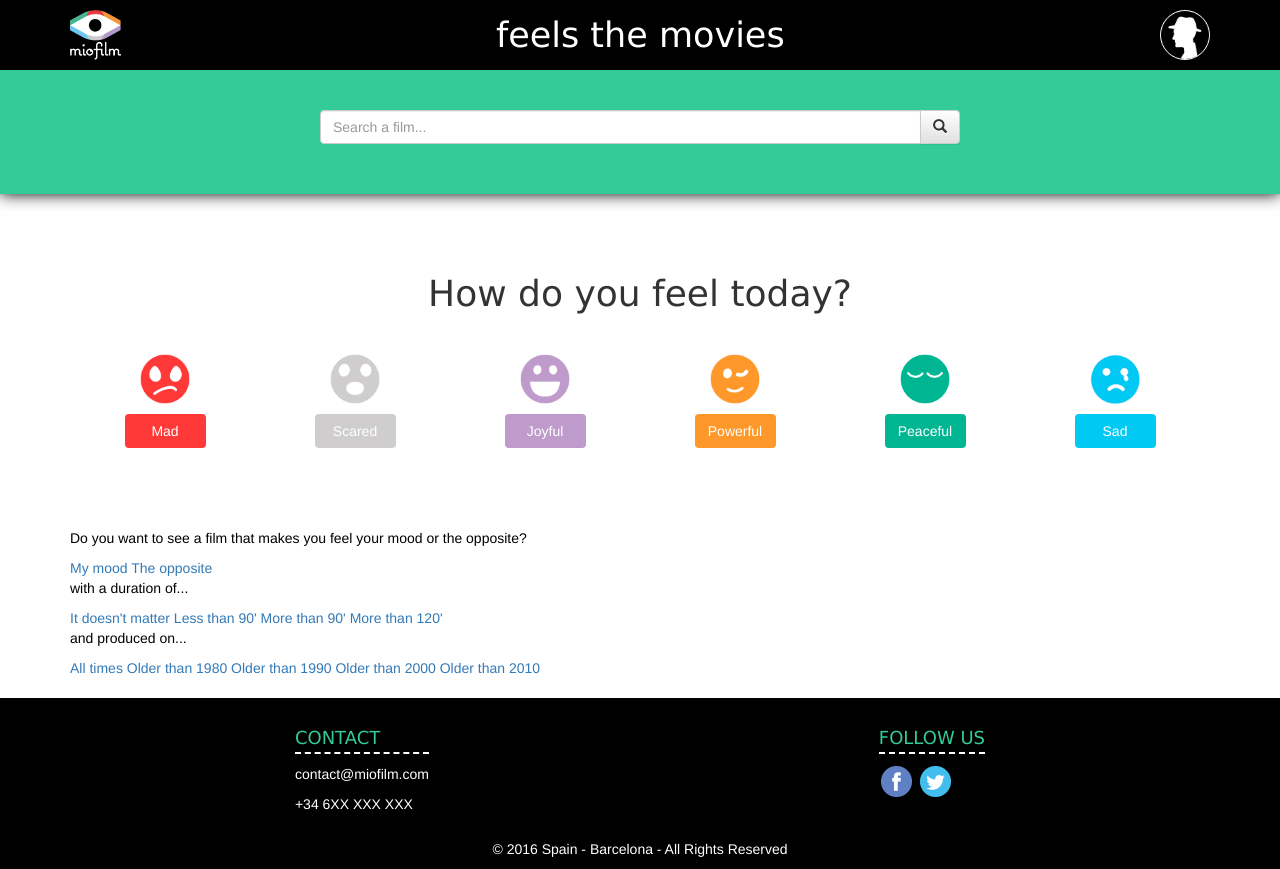
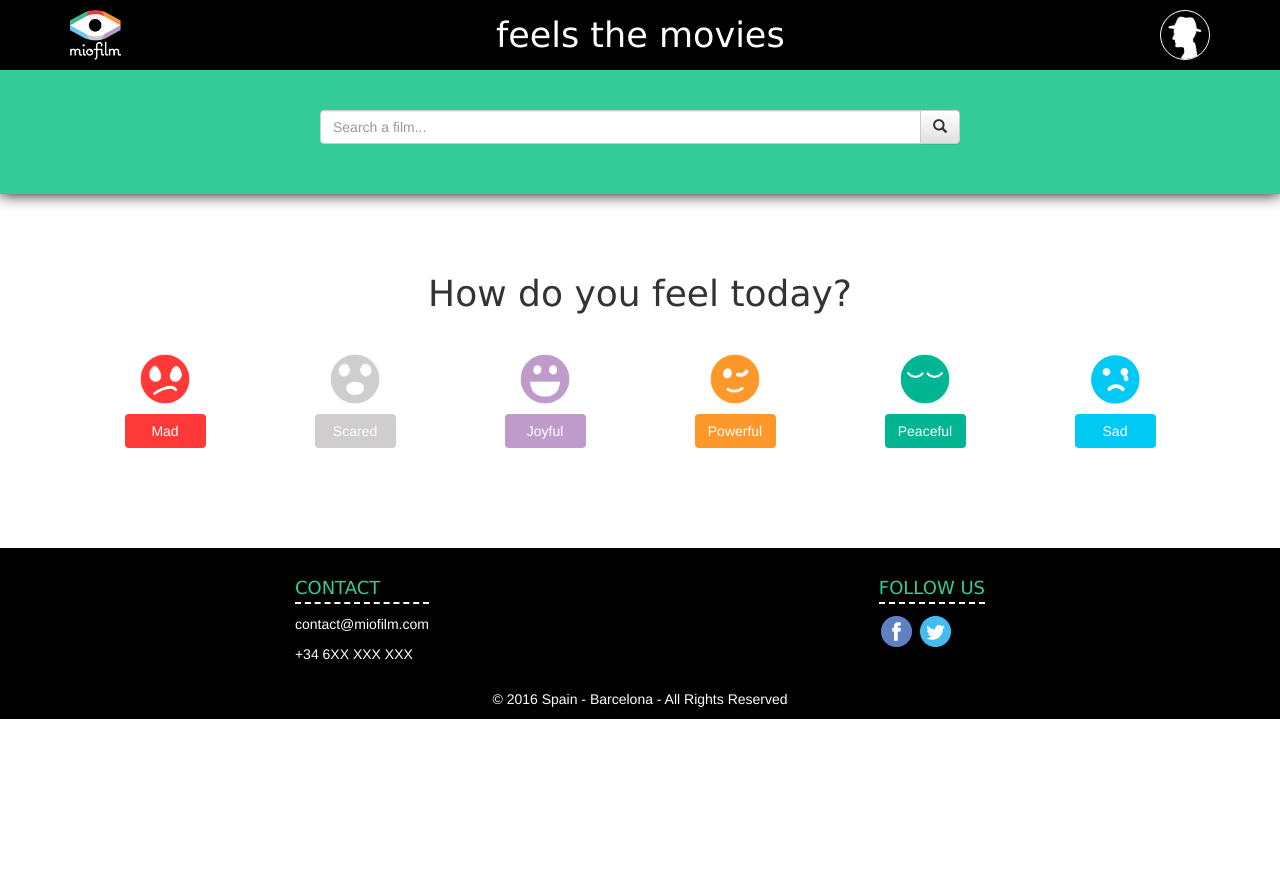
Before and after one commit to mandril888/MioFilm, a website: page index.html at #/home in a window 1280 px wide. After the commit the page ends 800 px from the top, so only its background shows below. Drawn offline with nearby package versions, Linux system fonts and the light colour scheme; some packages are replaced by stand-ins of ours; a script that the page names is missing; a web font is replaced by a local one.

Commit message:
filter manual OK

```diff
--- a/SASS/_home.scss
+++ b/SASS/_home.scss
@@ -47,7 +47,7 @@
 	}
 
 	.film {
-		margin: 20px 10px;
+		margin: 20px 30px;
 		width: 220px;
 
 		p {
@@ -60,6 +60,10 @@
 			height: 300px;
 			margin-bottom: 5px;
 			border-radius: 5px;
+		}
+
+		@media screen and (max-width: 660px){
+			margin: 20px 10px;
 		}
 	}
 }
--- a/modules/home/home.html
+++ b/modules/home/home.html
@@ -69,27 +69,26 @@
 	<div class="to-move-scroll"></div>
 
 
-	<div class="questions-to-filter">
+	<!-- <div class="questions-to-filter">
 		<p>Do you want to see a film that makes you feel your mood or the opposite?</p>
-		<a href="/#/">My mood</a>
-		<a href="/#/">The opposite</a>
+		<a href="">My mood</a>
+		<a href="">The opposite</a>
 	</div>
 	<div class="questions-to-filter">
 		<p>with a duration of...</p>
-		<a href="/#/">It doesn't matter</a>
-		<a href="/#/">Less than 90'</a>
-		<a href="/#/">More than 90'</a>
-		<!-- <a href="/#/">Between 90' and 120'</a> -->
-		<a href="/#/">More than 120'</a>
+		<a href="">It doesn't matter</a>
+		<a href="">Less than 90'</a>
+		<a href="">More than 90'</a>
+		<a href="">More than 120'</a>
 	</div>
 	<div class="questions-to-filter">
 		<p>and produced on...</p>
-		<a href="/#/">All times</a>
-		<a href="/#/">Older than 1980</a>
-		<a href="/#/">Older than 1990</a>
-		<a href="/#/">Older than 2000</a>
-		<a href="/#/">Older than 2010</a>
-	</div>
+		<a href="">All times</a>
+		<a href="">Older than 1980</a>
+		<a href="">Older than 1990</a>
+		<a href="">Older than 2000</a>
+		<a href="">Older than 2010</a>
+	</div> -->
 
 
 	<div class="list-films">
```
Also changed, not shown: dist/styles.css, 1 other file.
